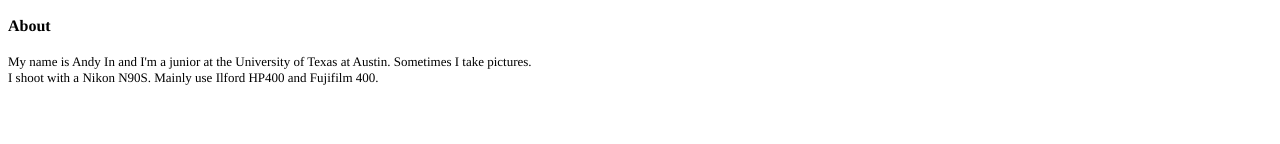
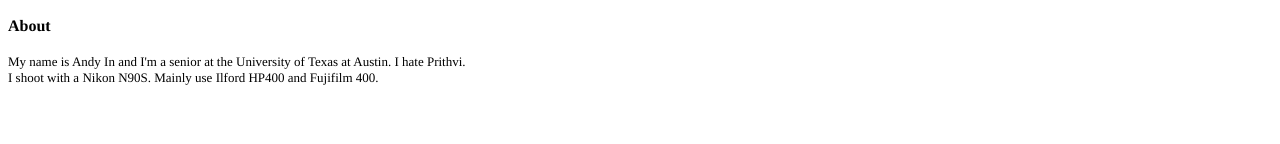
Before and after one commit to inandylim/andyin.github.io, a plain HTML site: page about.html in a window 1280 px wide. Shown: the part 145-289 px from the top of the page. Drawn offline with Linux system fonts and the light colour scheme.

Commit message:
Update about.html

```diff
--- a/about.html
+++ b/about.html
@@ -17,7 +17,7 @@
   <h3>
    <font size=3>About</font> </h3>
 
-  <p><font size=2>My name is Andy In and I'm a junior at the University of Texas at Austin. Sometimes I take pictures. <br> I shoot with a Nikon N90S. Mainly use Ilford HP400 and Fujifilm 400. </font></p>
+  <p><font size=2>My name is Andy In and I'm a senior at the University of Texas at Austin. I hate Prithvi. <br> I shoot with a Nikon N90S. Mainly use Ilford HP400 and Fujifilm 400. </font></p>
 
 
 
```
